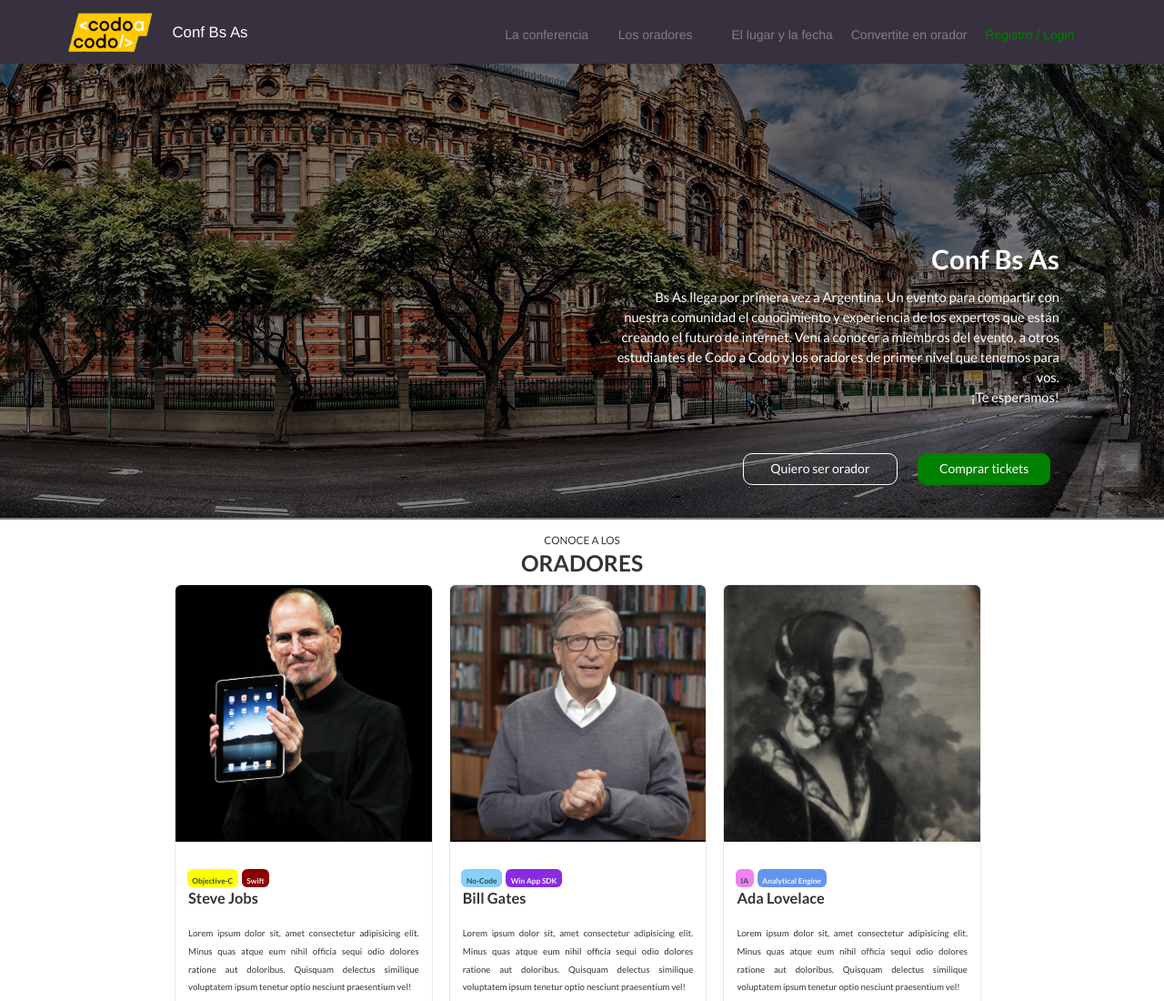
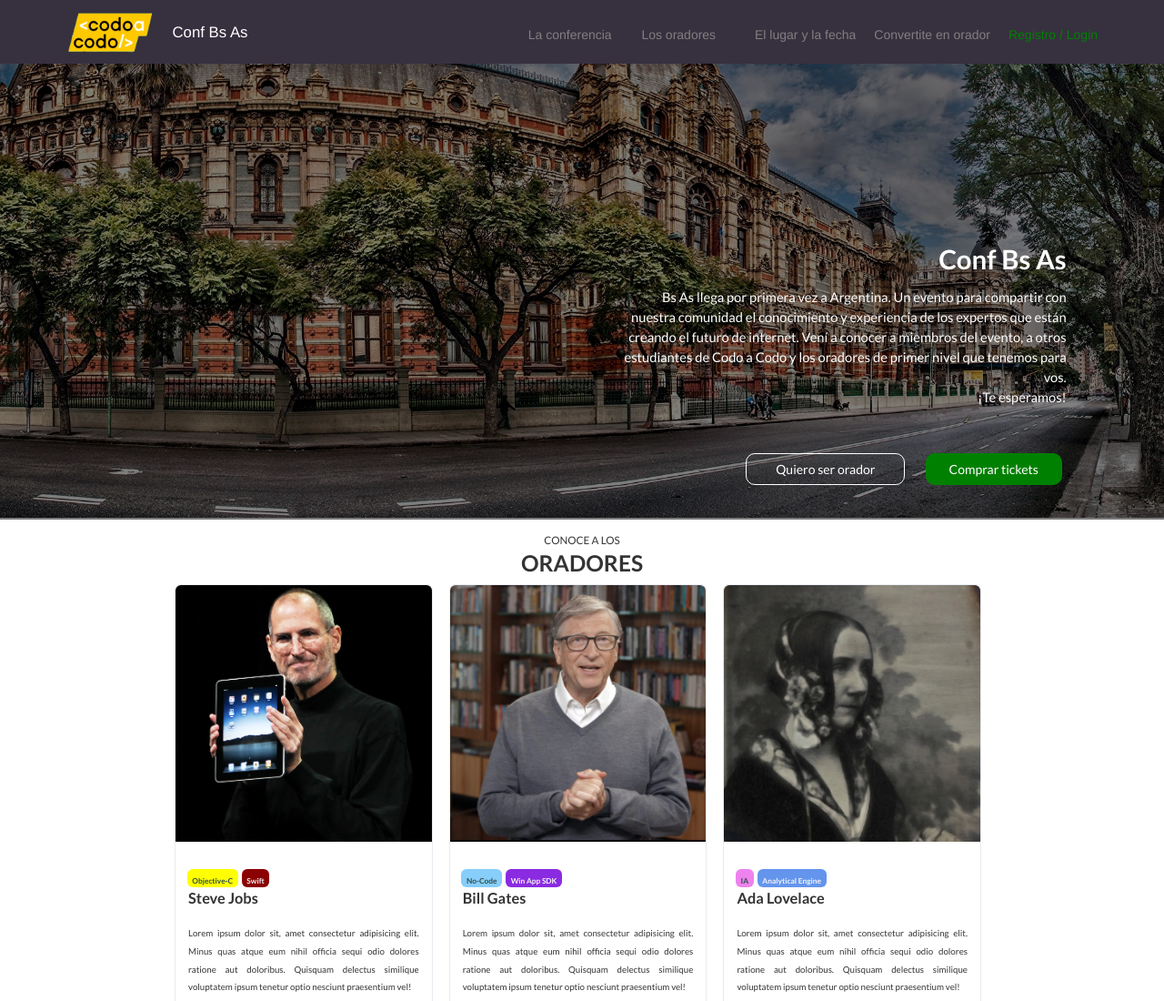
Before and after one commit to Alexa-2k/ConferenciaBA, a plain HTML site: page index.html in a window 1280 px wide. Shown: the top 1100 px of the page at 91% size. Drawn offline with nearby package versions, Linux system fonts and the light colour scheme.

Commit message:
Add files via upload

```diff
--- a/css/admin.css
+++ b/css/admin.css
@@ -1,12 +1,12 @@
 
 
-* {
-  box-sizing: border-box;
-  margin: 0;
-  padding: 0;
-  border: 0;
-  font-family: Lato, Helvetica, sans-serif;
-}
+/** {*/
+/*  box-sizing: border-box;*/
+/*  margin: 0;*/
+/*  padding: 0; */
+/*  border: 0;*/
+/*  font-family: Lato, Helvetica, sans-serif;*/
+/*}*/
 
 
 html, main{
@@ -37,7 +37,6 @@ html, main{
     width: 100%;
     border-top: 3px solid #97c83e;
     border-bottom: 3px solid #97c83e;
-
     padding: 30px;
     background: #fff;
     box-shadow: 0 0 24px 0 rgba(0, 0, 0, 0.12);
@@ -56,20 +55,7 @@ html, main{
     font-size: 13px;
   }
 
-  /* .registro .php-email-form .error-message {
-    display: none;
-    color: #fff;
-    background: #ed3c0d;
-    text-align: left;
-    padding: 15px;
-    font-weight: 600;
-  } */
-
-  /* .registro .php-email-form .error-message br+br {
-    margin-top: 25px;
-  } */
-
-  .registro .php-email-form {
+    .registro .php-email-form {
     margin-bottom: 20px;
   }
 
@@ -131,21 +117,21 @@ table {
 }
 
   h1{
-    font-family: Lato, sans-serif;
+    font-family:  'Lato', 'Helvetica', sans-serif;
     font-size: 1.8rem;
     color: #97c83e;
     font-weight: 700;
   }
 
   h2 {
-    font-family: Lato, sans-serif;
+    font-family:  'Lato', 'Helvetica', sans-serif;
     font-size: 1.3rem;
     font-weight: 700;
     text-align: center;
   }
 
   .titulo {
-    font-family: Lato, Helvetica, sans-serif;
+    font-family: 'Lato', 'Helvetica', sans-serif;
     border: none;
     background-color: #FFF;
     width: 45%;
@@ -163,7 +149,7 @@ table {
       height: 2.5rem;
       font-weight: 400;
       font-size: 1.1rem;
-      padding: 0.8% 1% 1.5% 1%;
+      padding: 0.6% 1% 1.5% 1%;
       color: white;
       border-radius: 4px;
   }
@@ -174,8 +160,7 @@ table {
   #btn_edit {
     margin: 2% auto;
     display: block;
-    position: center;
-    padding-top: 0.8%;
+    text-align: center;
   }
 
   #btn_edit-orador {
@@ -249,9 +234,9 @@ margin-right: 15px;
 }
 
 .tema {
-width: 100%;
- height: 200px;
- border: 1px solid #97c83e;
+    width: 90%;
+    height: 200px;
+    border: 1px solid #97c83e;
     border-radius: 0;
     box-shadow: none;
     border-radius: 4px;
--- a/css/regData.css
+++ b/css/regData.css
@@ -21,20 +21,20 @@ td {
 }
 
 h1{
-  font-family: Lato, sans-serif;
+  font-family: 'Lato', sans-serif;
   font-size: 1.8rem;
   color: #97c83e;
   font-weight: 700;
 }
 
 h2 {
-  font-family: Lato, sans-serif;
+  font-family: 'Lato', sans-serif;
   font-size: 1.3rem;
   font-weight: 700;
 }
 
 .titulo {
-  font-family: Lato, sans-serif;
+  font-family: 'Lato', sans-serif;
   border: none;
   background-color: #FFF;
   width: 45%;
--- a/css/styles.css
+++ b/css/styles.css
@@ -34,7 +34,7 @@ nav {
     display: inline-flex;
     padding-bottom: 0.4%;
     justify-content: space-between;
-    margin-left: 21% !important;
+    margin-left: 23% !important;
     padding-top: 0.5%;
 }
 
@@ -93,7 +93,7 @@ nav a {
     display: block;
     top: 32%;
     right: 8%;
-    padding: 1%;
+    padding: 1% 0% 1% 1%;
     bottom: 1%;
     left: 52%;
     color: white;
@@ -103,6 +103,7 @@ nav a {
 h1 {
     font-weight: bold;
     font-size: 2.1em;
+    padding-right:1%;
 }
 
 .titulo-portada p {
@@ -110,6 +111,7 @@ h1 {
     font-size: 1.05em;
     font-weight: 400;
     line-height: 1.5em;
+    padding-right:1%;
 }
 
 .botones-portada {
```
